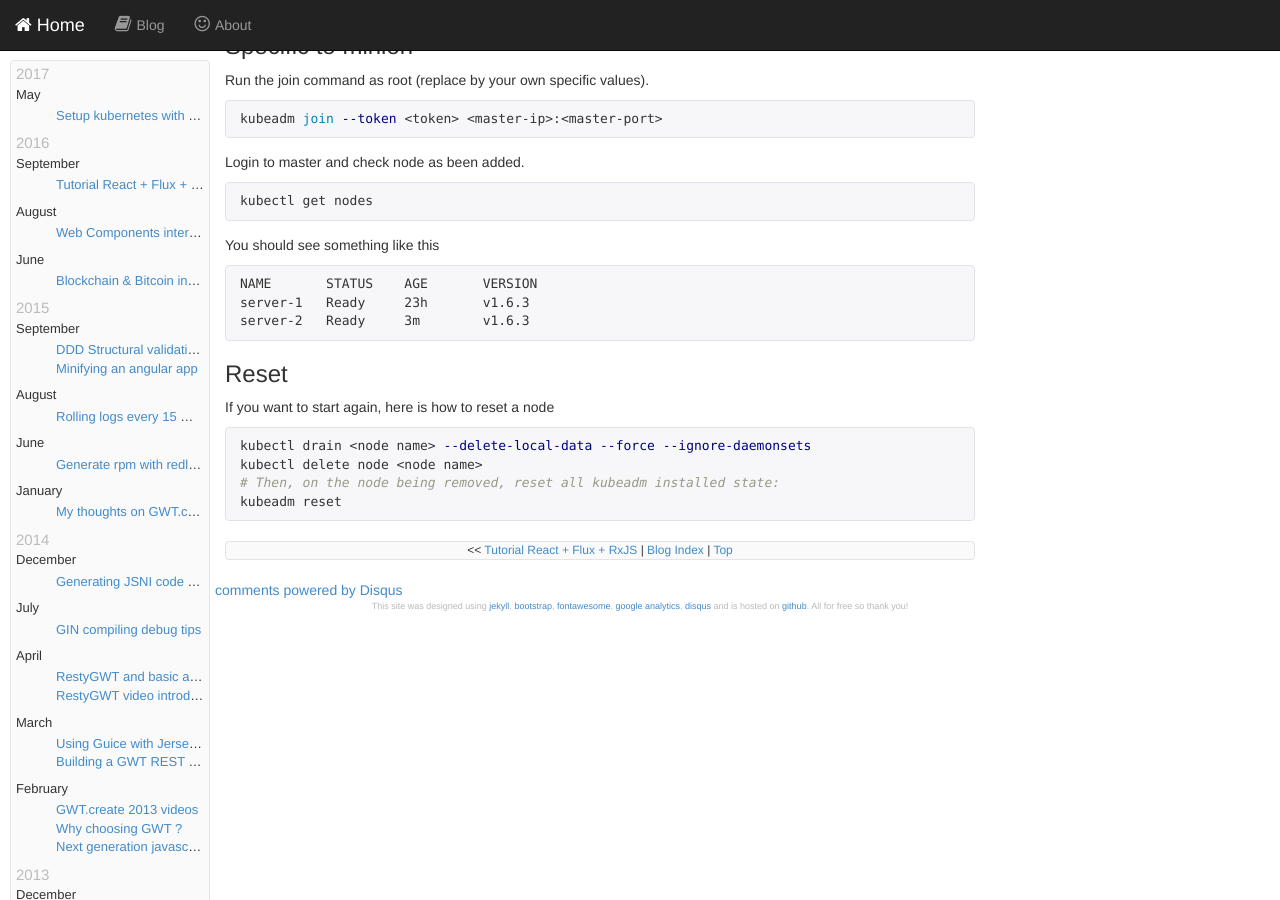
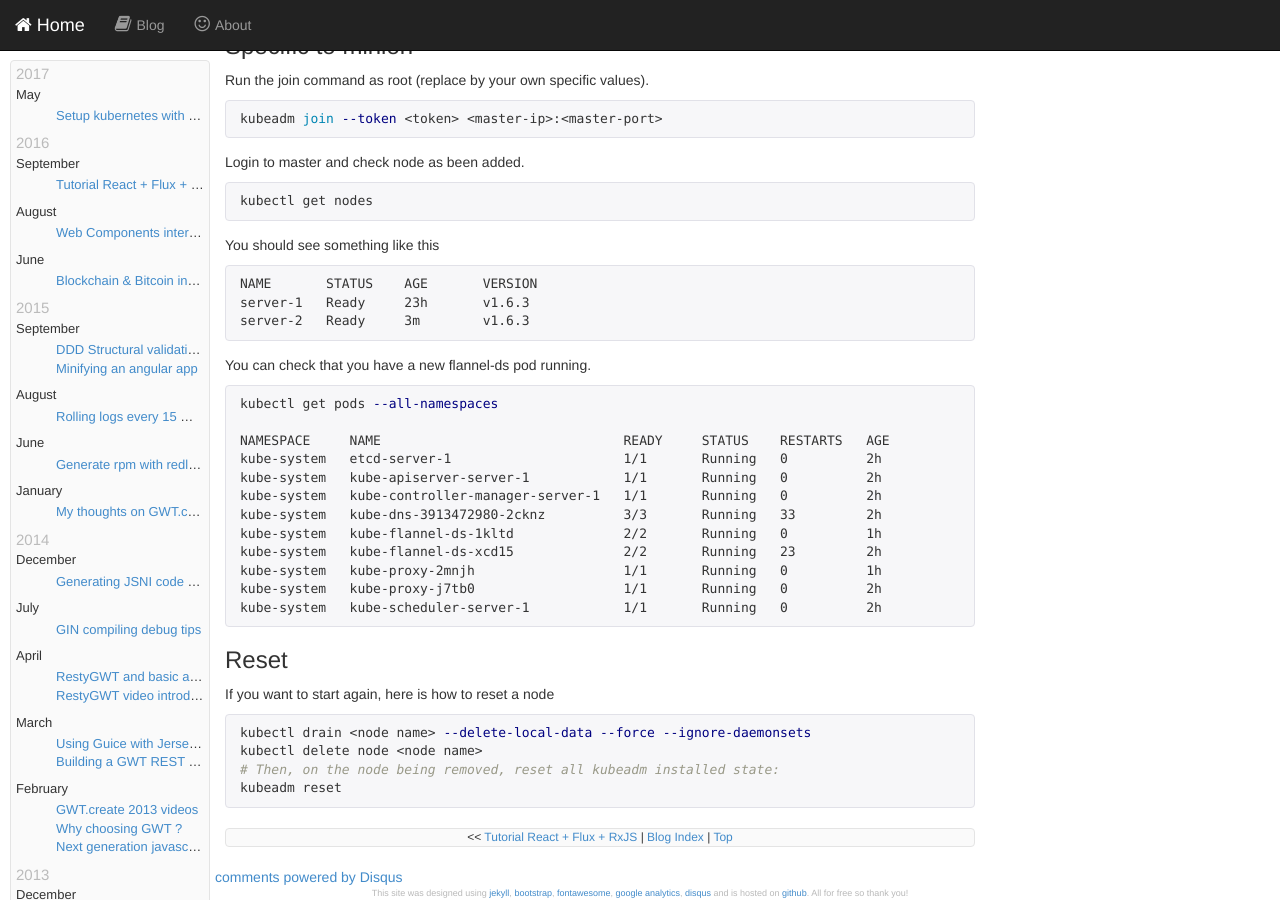
Before and after one commit to ronanquillevere/ronanquillevere.github.io, a Jekyll site: the page built from _posts/2017-05-16-kubernetes-ovh.markdown, in a window 1280 px wide and 900 px high, scrolled down 3443 px. Built offline with Jekyll 4.4.1, drawn with Linux system fonts in a browser that asks for light colours; comment, search, counter and statistics services are not loaded; some of the changed text lies outside the part shown.

Commit message:
improvement

```diff
--- a/_posts/2017-05-16-kubernetes-ovh.markdown
+++ b/_posts/2017-05-16-kubernetes-ovh.markdown
@@ -14,7 +14,7 @@ This is a the first article of a series about deploying a webapp on a Kubernetes
 <br>In the following article I will demonstrate how to :
 
 - Deploy Kubernetes with 2 [nodes](https://kubernetes.io/docs/concepts/architecture/nodes/) (the master an a minion)
-- Setup flannel as the network plugin
+- Setup [flannel](https://github.com/coreos/flannel) as the network plugin
 
 # Infrastructure description
 
@@ -184,6 +184,23 @@ server-1   Ready     23h       v1.6.3
 server-2   Ready     3m        v1.6.3
 {% endhighlight %}
 
+You can check that you have a new flannel-ds pod running.
+
+{% highlight bash %}
+kubectl get pods --all-namespaces
+
+NAMESPACE     NAME                               READY     STATUS    RESTARTS   AGE
+kube-system   etcd-server-1                      1/1       Running   0          2h
+kube-system   kube-apiserver-server-1            1/1       Running   0          2h
+kube-system   kube-controller-manager-server-1   1/1       Running   0          2h
+kube-system   kube-dns-3913472980-2cknz          3/3       Running   33         2h
+kube-system   kube-flannel-ds-1kltd              2/2       Running   0          1h
+kube-system   kube-flannel-ds-xcd15              2/2       Running   23         2h
+kube-system   kube-proxy-2mnjh                   1/1       Running   0          1h
+kube-system   kube-proxy-j7tb0                   1/1       Running   0          2h
+kube-system   kube-scheduler-server-1            1/1       Running   0          2h
+{% endhighlight %}
+
 ### Reset
 If you want to start again, here is how to reset a node
 {% highlight bash %}
```
